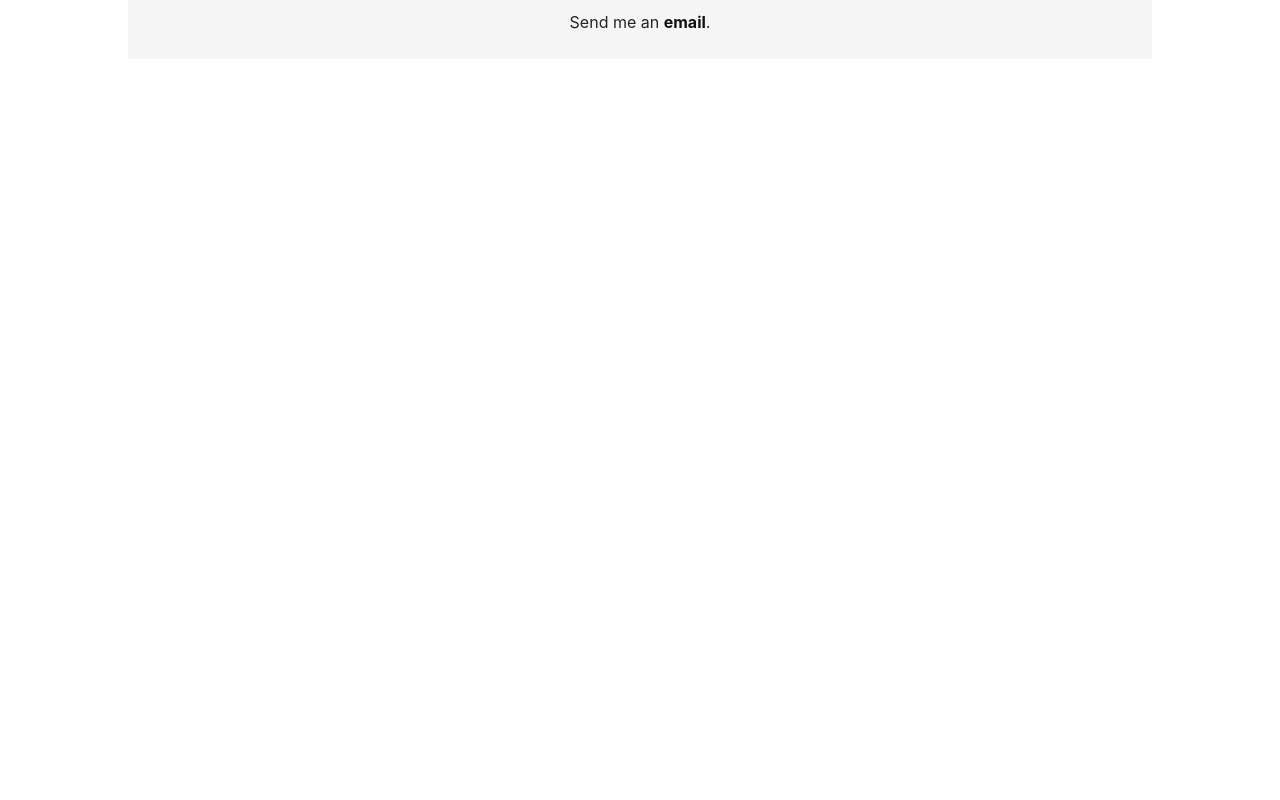
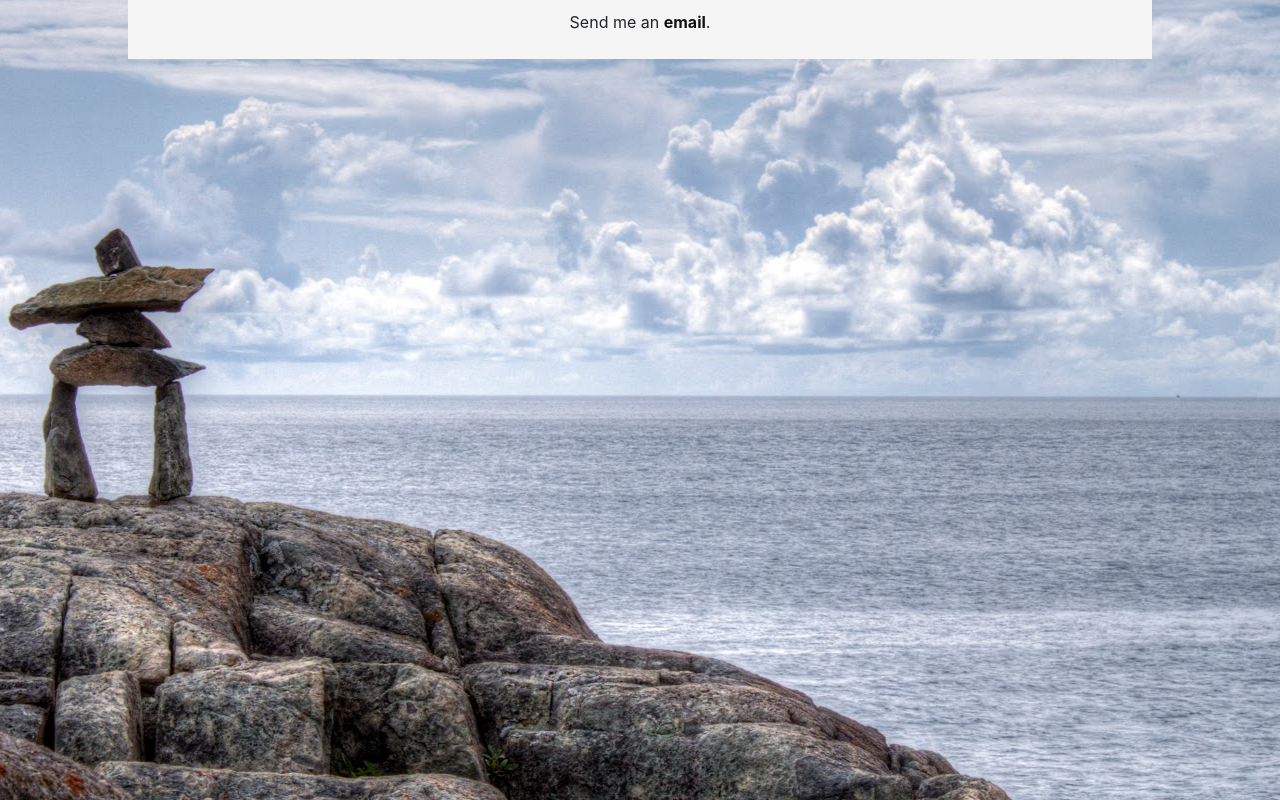
Before and after one commit to EricLortie/ericlortie.github.io, a plain HTML site: page index.html in a window 1280 px wide. Drawn offline with nearby package versions, Linux system fonts and the light colour scheme.

Commit message:
Changing background

```diff
--- a/index.html
+++ b/index.html
@@ -26,7 +26,7 @@
             height: 100%;
 
             /* Center and scale the image nicely */
-            background-position: 50% 20%;
+            background-position: 40% 50%;
           }
           .hi_there {
             width: 80%;
```
Also changed, not shown: bg.jpg (added).
